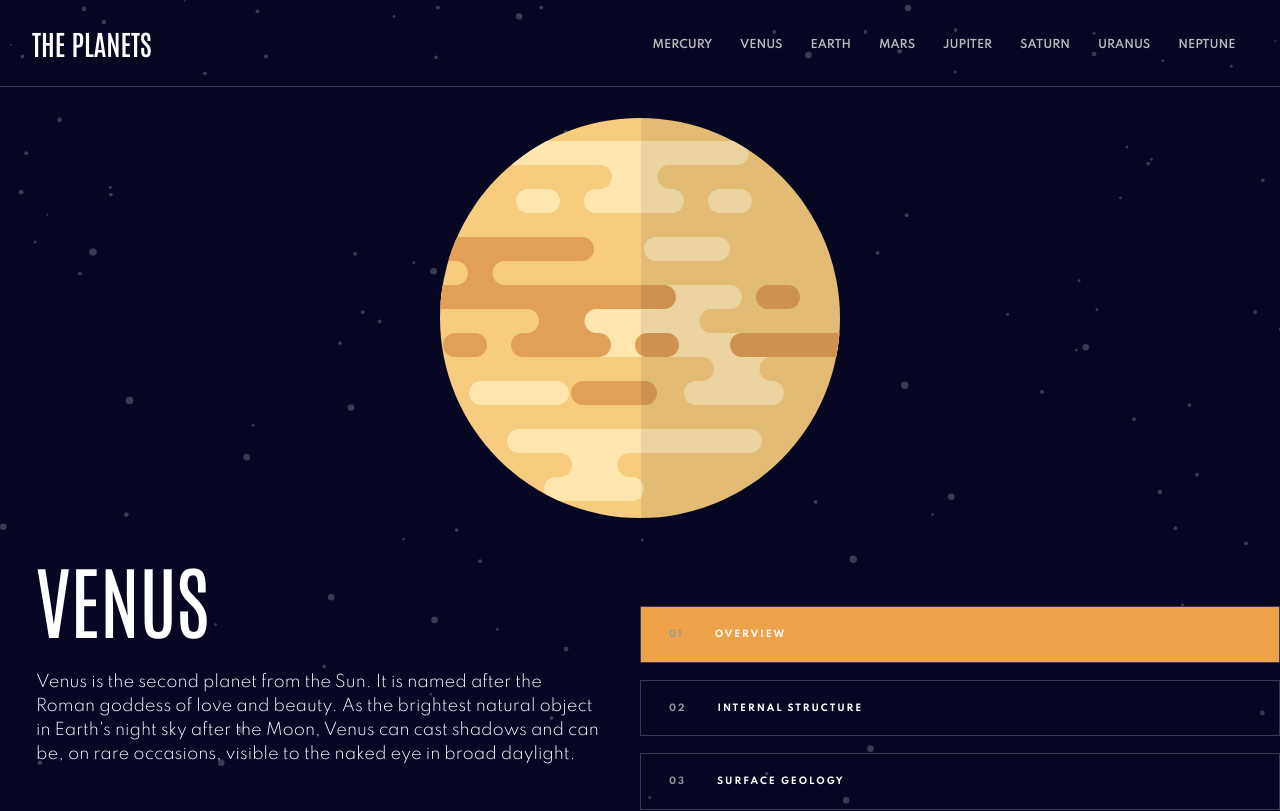
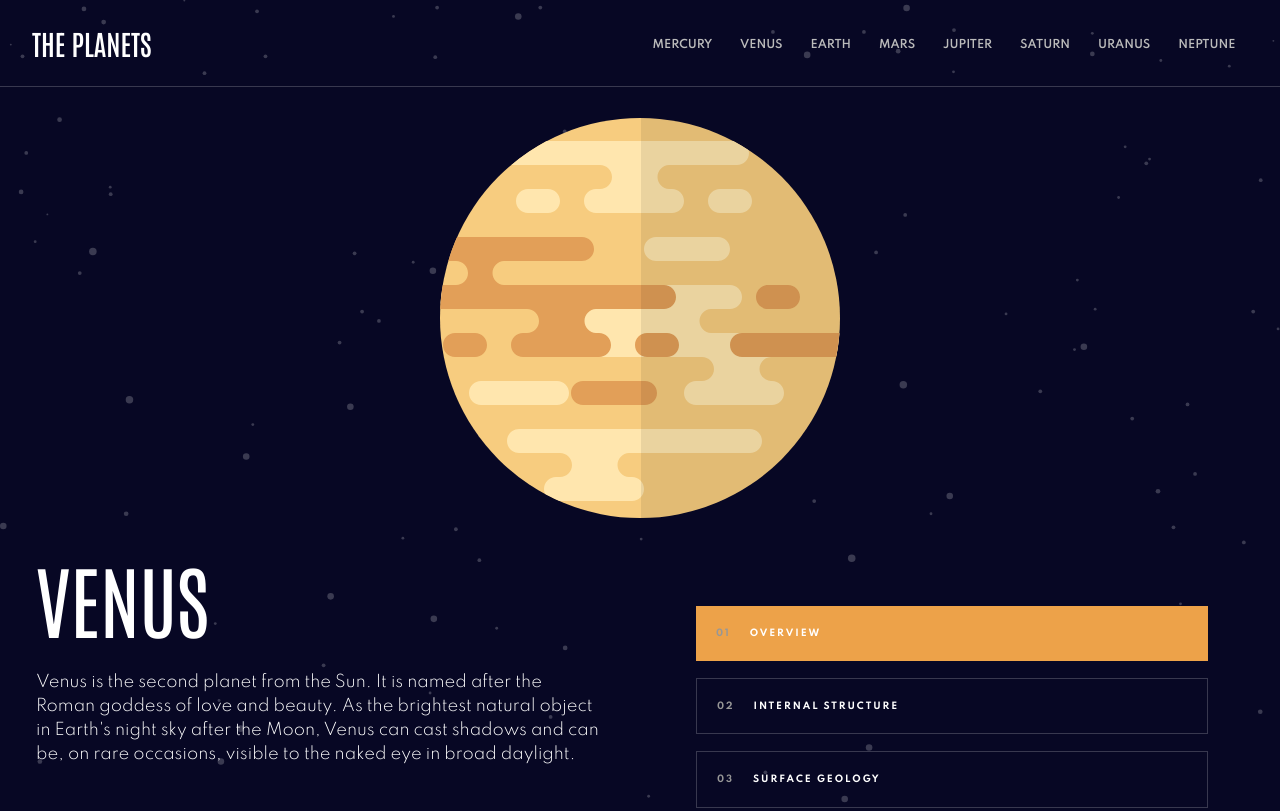
Before and after one commit to ChrisP1108/planets-fact-site, a React (Create React App) app: page /venus in a window 1280 px wide. Shown: the top 811 px of the page. Built offline with nearby package versions, Linux system fonts and the light colour scheme.

Commit message:
Tablet Responsive Tab Touch-Ups

```diff
--- a/src/components/Page/Earth.css
+++ b/src/components/Page/Earth.css
@@ -41,7 +41,7 @@
         transform: scale(.31724135);
     }
     .Earth-Border-Box:hover {
-        border: 0.063rem #6D2ED5 solid !important;
+        border: inherit #6D2ED5 solid !important;
     }
     .Earth-Border-Fill {
         background-color: #6D2ED5;
--- a/src/components/Page/Jupiter.css
+++ b/src/components/Page/Jupiter.css
@@ -41,7 +41,7 @@
         transform: scale(.31724135);
     }
     .Jupiter-Border-Box:hover {
-        border: 0.063rem #D83A34 solid !important;
+        border: inherit #D83A34 solid !important;
     }
     .Jupiter-Border-Fill {
         background-color: #D83A34;
--- a/src/components/Page/Mars.css
+++ b/src/components/Page/Mars.css
@@ -41,7 +41,7 @@
         transform: scale(.31724135);
     }
     .Mars-Border-Box:hover {
-        border: 0.063rem #D14C32 solid !important;
+        border: inherit #D14C32 solid !important;
     }
     .Mars-Border-Fill {
         background-color: #D14C32;
--- a/src/components/Page/Mercury.css
+++ b/src/components/Page/Mercury.css
@@ -41,7 +41,7 @@
         transform: scale(.31724135);
     }
     .Mercury-Border-Box:hover {
-        border: 0.063rem #419EBB solid !important;
+        border: inherit #419EBB solid!important;
     }
     .Mercury-Border-Fill {
         background-color: #419EBB;
--- a/src/components/Page/Neptune.css
+++ b/src/components/Page/Neptune.css
@@ -41,7 +41,7 @@
         transform: scale(.31724135);
     }
     .Neptune-Border-Box:hover {
-        border: 0.063rem #2D68F0 solid !important;
+        border: inherit #2D68F0 solid !important;
     }
     .Neptune-Border-Fill {
         background-color: #2D68F0;
--- a/src/components/Page/Page.css
+++ b/src/components/Page/Page.css
@@ -56,8 +56,8 @@ h6 {
 }
 
 .tab-number-format {
-    margin-left: 1.75rem!important;
-    margin-right: 1.938rem!important;
+    margin-left: 1.25rem!important;
+    margin-right: 1.1875rem!important;
     color: #979797;
 }
 
@@ -135,10 +135,6 @@ h6 {
     margin-bottom: .5rem;
 }
 
-.tab-border-box {
-    border: 0;
-}
-
 p {
     font-family: 'Spartan', sans-serif;
     font-size: 0.688!important;
@@ -183,14 +179,19 @@ p {
     .planet-space {
         margin: 14.475rem 0!important;
     }
-    .tabs-top-margin {
-        margin-top: 3.5rem !important;
+    .tabs-container-top-margin{
+        margin-top: 3.5rem!important;
+    }
+    .tab-format {
+        padding: .126065rem 0 .126065rem 0!important;
+        margin: 0 0 1.063rem 3.5rem!important;
+        cursor: pointer;
     }
     .tab-border-box {
         border: 0.063rem #38384F solid;
-        padding: .126065rem 0 .126065rem 0!important;
-        margin-bottom: 1.063rem;
-        cursor: pointer;
+    }
+    .tab-width {
+        width: 80%!important;
     }
     .geology-positioning {
         position: absolute;
--- a/src/components/Page/Page.js
+++ b/src/components/Page/Page.js
@@ -49,7 +49,7 @@ const Page = ({ content }) => {
     const tabMapping = TABS.map(tab => {
         return (
             <div key={tab.id} onClick={() => tabActivate(tab.name)}
-                className={`${eval(tab.name) && `${content.name}-Border-Fill`} ${content.name}-Border-Box tab-border-box col-4 col-md-12`}>
+                className={`${eval(tab.name) ? `${content.name}-Border-Fill` : `tab-border-box`} ${content.name}-Border-Box tab-format col-4 tab-width`}>
                 <h2 className={`d-block d-md-none mobile-hover-select`}>
                     <span
                         className={`${eval(tab.name) && `Select-${content.name}`} mobile-border-line`}>
@@ -80,8 +80,8 @@ const Page = ({ content }) => {
     return (
         <div className="page">
             <div className="row no-margin">
-                <div className="col-12 col-md-6 no-padding bottom-border order-md-3 tabs-top-margin">
-                    <div className="row m-0 justify-content-center position-sticky">
+                <div className="col-12 col-md-6 no-padding bottom-border order-md-3 tabs-container-top-margin">
+                    <div className="row m-0">
                         {tabMapping}
                     </div>
                 </div>
--- a/src/components/Page/Saturn.css
+++ b/src/components/Page/Saturn.css
@@ -41,7 +41,7 @@
         transform: scale(.31724135);
     }
     .Saturn-Border-Box:hover {
-        border: 0.063rem #CD5120 solid !important;
+        border: inherit #CD5120 solid !important;
     }
     .Saturn-Border-Fill {
         background-color: #CD5120;
--- a/src/components/Page/Uranus.css
+++ b/src/components/Page/Uranus.css
@@ -41,7 +41,7 @@
         transform: scale(.31724135);
     }
     .Uranus-Border-Box:hover {
-        border: 0.063rem #1EC1A2 solid !important;
+        border: inherit #1EC1A2 solid !important;
     }
     .Uranus-Border-Fill {
         background-color: #1EC1A2;
--- a/src/components/Page/Venus.css
+++ b/src/components/Page/Venus.css
@@ -41,7 +41,7 @@
         transform: scale(.31724135);
     }
     .Venus-Border-Box:hover {
-        border: 0.063rem #EDA249 solid !important;
+        border: inherit #EDA249 solid !important;
     }
     .Venus-Border-Fill {
         background-color: #EDA249;
```
